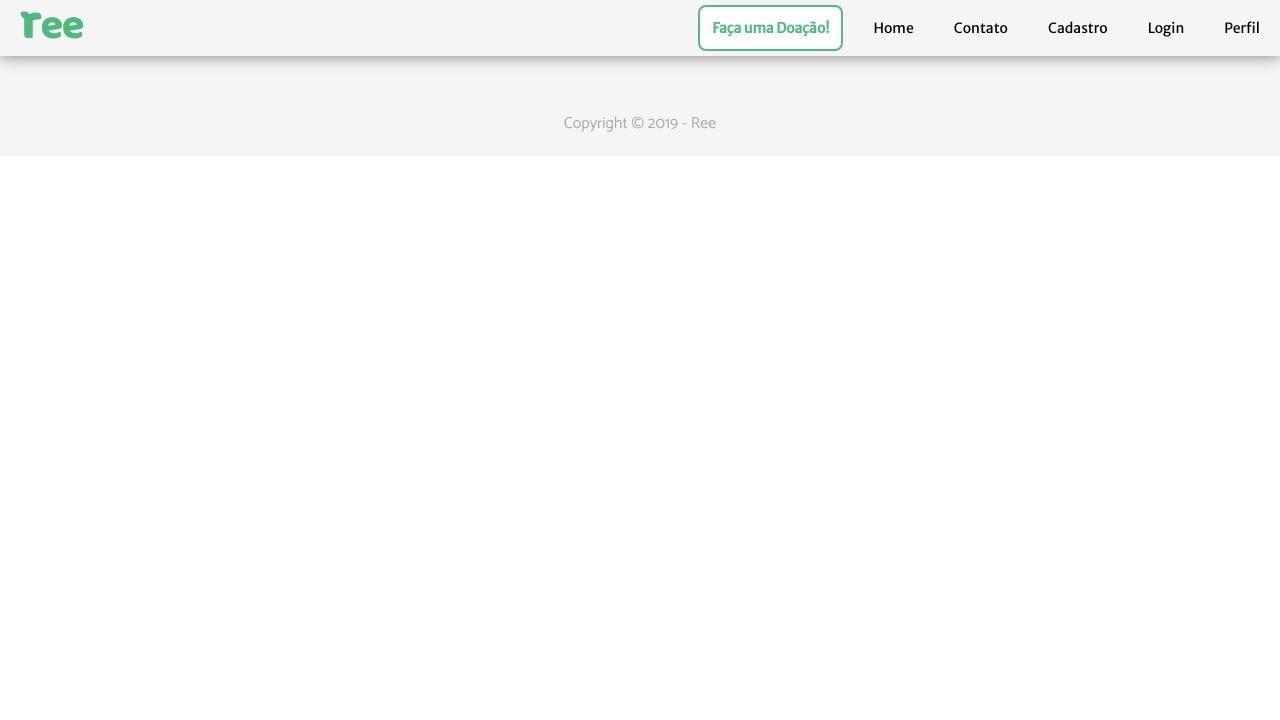
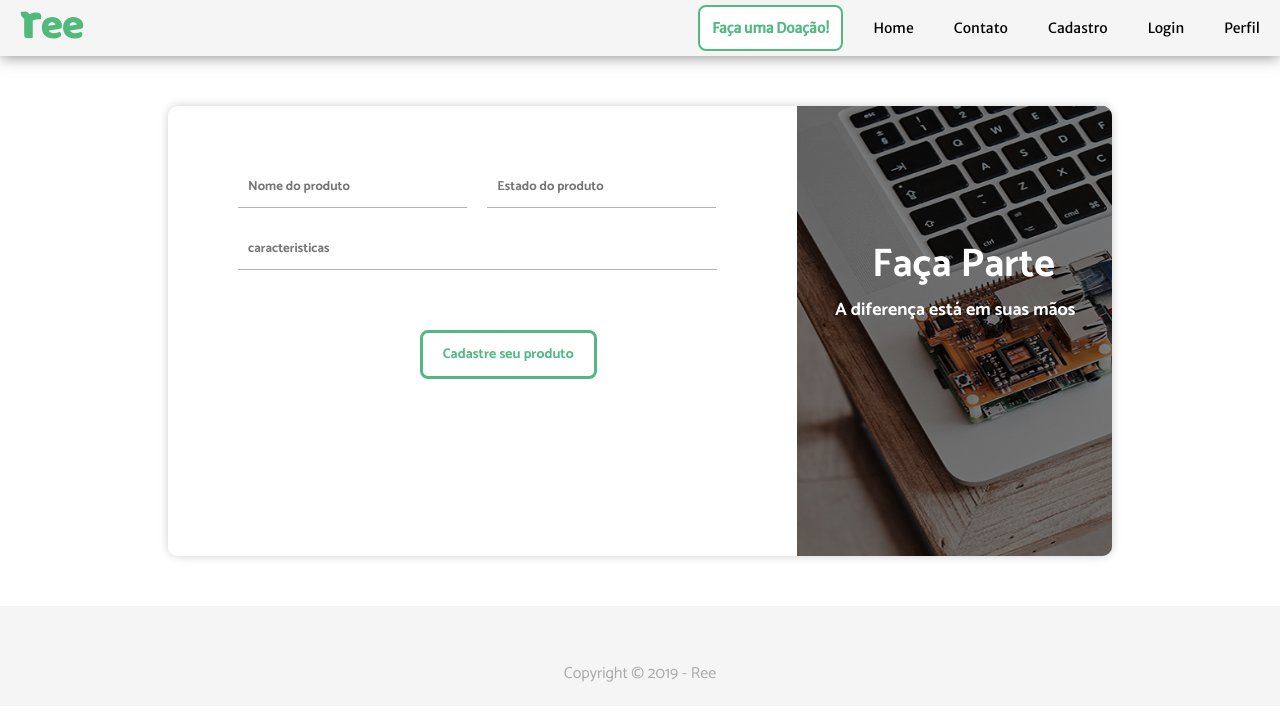
Before and after one commit to italoitalo/ree, a React (Create React App) app in the folder client/: page /cadastroproduto in a window 1280 px wide. Shown: the top 720 px of the page. Built offline with nearby package versions, Linux system fonts and the light colour scheme.

Commit message:
testando retorno do banco  de dados

```diff
--- /dev/null
+++ b/client/src/components/NovoCadastroProduto.js
@@ -0,0 +1,138 @@
+import React from 'react'
+import styled from  'styled-components'
+
+
+import Porta from './../img/formCadastroImg/porta.jpg'
+
+export default function newform() {
+
+
+    return (
+        <>
+        <Container>
+            <Box>
+            <LadoA>
+                <form action="/cadastroproduto" method="POST">
+                    <Ul>
+                        <Li>
+                        <Input1 type="text" name="nome" id="nome" placeholder="Nome do produto" required/>
+                        <Input1 type="text" name="estado" id="estado" placeholder="Estado do produto" required/>
+                        </Li>
+
+                        <Li>
+                        <Input type="text" name="caracteristicas" id="caracteristicas" placeholder="caracteristicas" required/>
+                        </Li>
+
+                    </Ul>
+                    <Button type="submit">Cadastre seu produto</Button>
+                </form>
+            </LadoA>
+
+            <LadoB>
+                <Img src={Porta}/>
+                <H1>Faça Parte</H1>
+                <H2>A diferença está em suas mãos</H2>
+            </LadoB>
+            </Box>
+        </Container>
+        </>
+    )
+}
+
+const Img = styled.img`
+    width:100%;
+    height:100%;
+    border-top-right-radius:10px;
+    border-bottom-right-radius:10px;
+    opacity:0.5;
+    z-index:0;
+`
+
+const H1 = styled.h1`
+font-size:40px;
+color:white;
+z-index:1;
+margin:40% -240px;
+`
+
+const H2 = styled.h1`
+font-size:18px;
+color:white;
+z-index:1;
+margin:60% 20px;
+`
+
+const Button = styled.button`
+    margin-left: 40%;
+    padding:10px 20px;
+    font-weight:bolder;
+    font-size:14px;
+    color: #51B981;
+    border: solid #51B981;
+    &:hover{
+        background: #51B981;
+        color:white;
+    }
+`
+
+const Input = styled.input`
+padding:10px;
+margin: 0 10px;
+width: 94%;
+`
+
+const Input1 = styled.input`
+padding:10px;
+margin: 0 10px;
+width:45%;
+`
+
+const Ul = styled.ul`
+    margin: 50px;
+    display: flex;
+    flex-direction:column;
+`
+
+const Li = styled.li`
+margin: 10px;
+`
+
+
+const LadoA = styled.div `
+    background:white;
+    height:100%;
+    width:80%;
+    border-top-left-radius:10px;
+    border-bottom-left-radius:10px;
+`
+
+const LadoB = styled.div `
+    display: flex;
+    background:black;
+    z-index:0;
+    height:100%;
+    width:40%;
+    border-top-right-radius:10px;
+    border-bottom-right-radius:10px;
+`
+
+const Container = styled.section`
+height:100%;
+width:100%;
+display:flex;
+justify-content: center;
+padding:50px;
+
+&:hover{
+        background: #51B981;
+}
+
+`
+
+const Box = styled.div`
+border-radius:10px;
+display:flex;
+height:450px;
+width:80%;
+box-shadow: 0px 0px 10px 0px rgba(0, 0, 0, 0.2);
+`
--- a/client/src/components/Rotas/Rotas.js
+++ b/client/src/components/Rotas/Rotas.js
@@ -10,6 +10,8 @@ import SuasDoacoes from './../TelaUserLogado/SuasDoacoes'
 import Doacoes from './../Doacoes/Doacoes'
 
 import NovoCadastro from '../NovoCadastro'
+import NovoCadastroProduto from '../NovoCadastroProduto'
+import Teste from '../teste'
 
 import DoacoesPerfil from '../Perfil/DoacoesPerfil'
 import InteressesPerfil from '../Perfil/InteressesPerfil'
@@ -24,7 +26,9 @@ export default function Rotas(){
                     <Route  path="/contato" component={Contato}/>
                     <Route  path="/login" component={Login}/>
                     <Route  path="/doe" component={Doacoes}/>
-                    <Route path='/novocadastro' component={CadastroExt}/>
+                    <Route path='/cadastroext' component={CadastroExt}/>
+                    <Route path='/cadastroproduto' component={NovoCadastroProduto}/>
+
 
                     <Route exact path="/perfil/doacoes" component={DoacoesPerfil}/>
                     <Route exact path="/perfil/interesses" component={InteressesPerfil}/>
--- a/client/src/components/TelaUserLogado/Cards/Card.js
+++ b/client/src/components/TelaUserLogado/Cards/Card.js
@@ -12,10 +12,11 @@ import prodCelu from './../../../img/itensCard/prodCelu.jpg'
 
 
 
-
 export default function Card() {
   return (
     <>
+
+
 
       <CardSection>
           <DivUserProd>
--- /dev/null
+++ b/client/src/components/teste.js
@@ -0,0 +1,31 @@
+/* // Importa o módulo
+
+
+
+const connection = require('./../../../config/dbConnection')
+
+
+
+
+
+// Substitua pelo seu comando
+var queryString = 'SELECT * FROM users';
+
+
+
+// Executa o comando SQL
+connection.query(queryString, function(err, rows, fields) {
+if (err) throw err;
+
+
+
+// Faz o laço para retornar os dados
+for (var i in rows) {
+console.log('Retorno: ', rows[i].username);
+}
+});
+
+
+
+// Fecha conexão
+connection.end(); */
```
Also changed, not shown: 1 other file (tests, documents, lock files or other folders).
